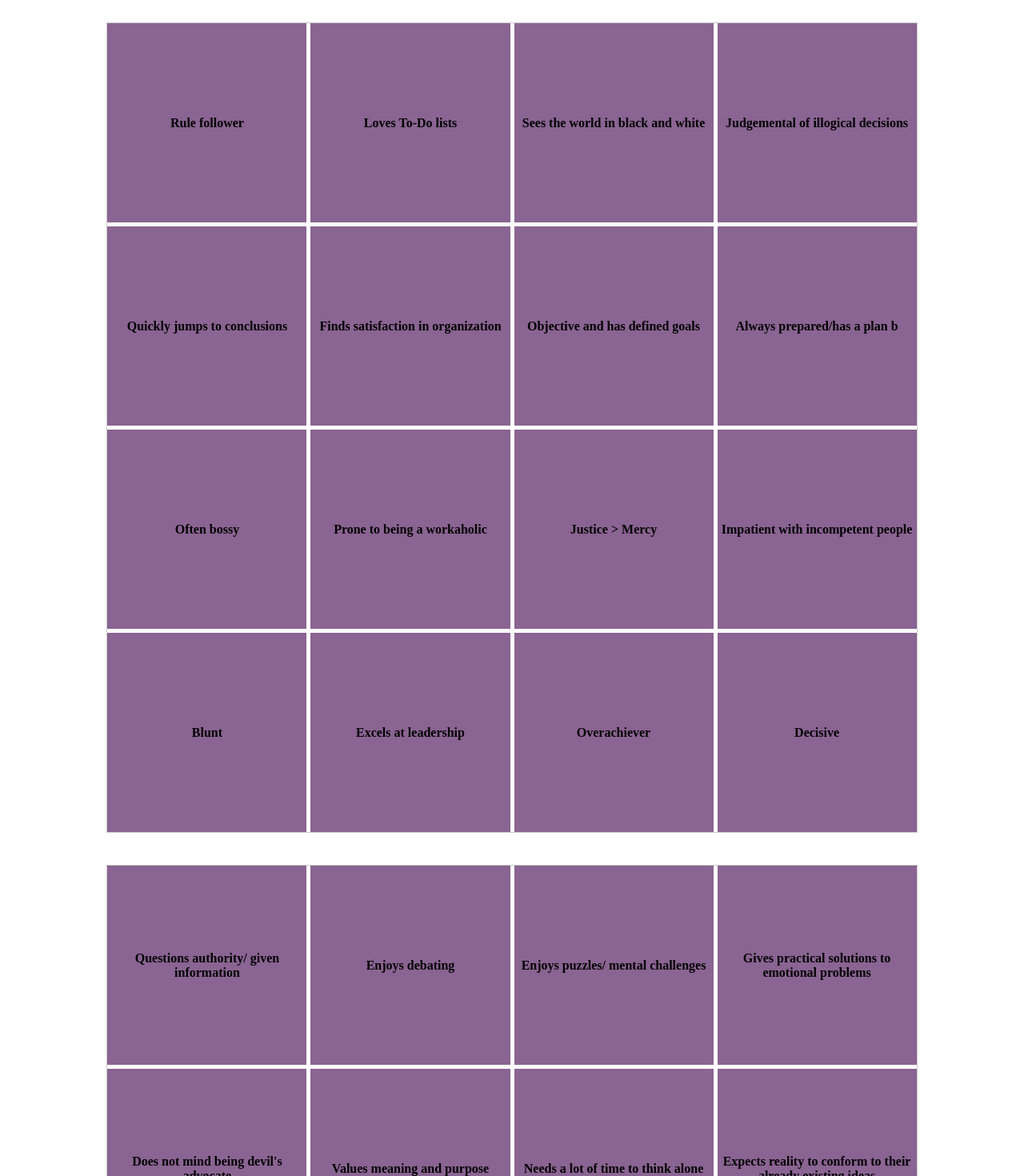
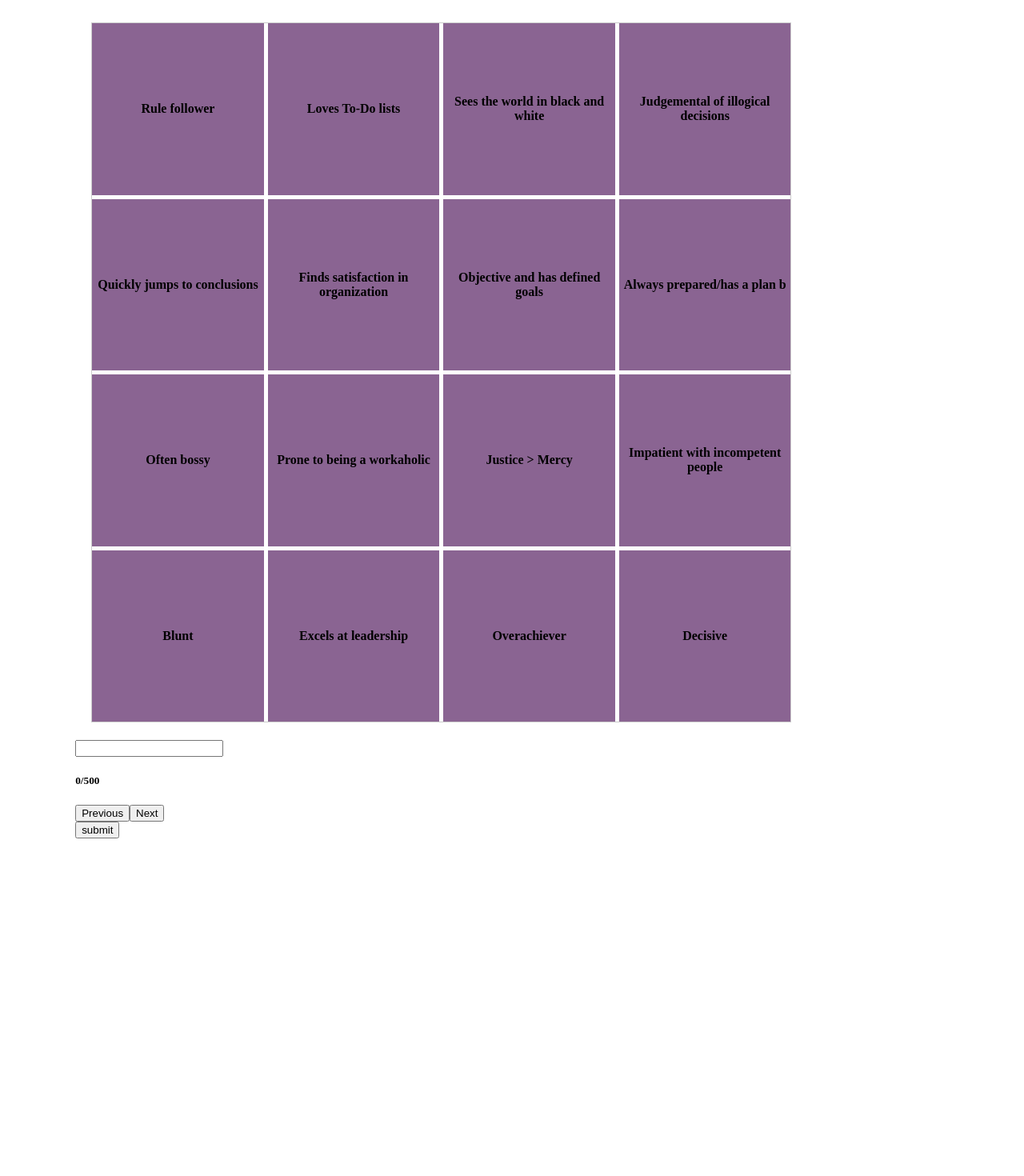
Before and after one commit to OmarDardery/CareerCatalyst, a React (Create React App) app: page / in a window 1280 px wide. Shown: the top 1470 px of the page at 80% size. After the commit the page ends 1056 px from the top, so only its background shows below. Built offline with nearby package versions, Linux system fonts and the light colour scheme.

Commit message:
added charts and pages functionality

```diff
--- a/package.json
+++ b/package.json
@@ -6,7 +6,9 @@
     "@testing-library/jest-dom": "^5.17.0",
     "@testing-library/react": "^13.4.0",
     "@testing-library/user-event": "^13.5.0",
+    "chart.js": "^4.4.6",
     "react": "^18.3.1",
+    "react-chartjs-2": "^5.2.0",
     "react-dom": "^18.3.1",
     "react-scripts": "5.0.1",
     "web-vitals": "^2.1.4"
--- a/src/App.js
+++ b/src/App.js
@@ -1,19 +1,9 @@
 import React, {useState} from 'react';
-import Bingo from "./components/bingo";
-import cognitiveFunctions from './cognitiveFunctionsData';
-import Chart from './components/chart';
+import MbtiPages from './components/mbtiPages';
 function App() {
-  let [testDone, setTestState] = useState(0);
+
   return (
-  <div className="App" style={{height: "fit-content", display: "flex", flexDirection: "column", justifyContent: "center", alignItems: "center"}}>
-  {cognitiveFunctions.map((cognitiveFunction) => {
-    return (<Bingo cognitiveFunction = {cognitiveFunction} />);
-  })}
-    <button onClick={() => {
-      setTestState(testDone + 1);
-    }}> submit </button>
-    {(testDone > 0) ? (<Chart cognitiveFunctions={cognitiveFunctions}/>) : null}
-  </div>
+  <MbtiPages />
   );
 }
 
--- a/src/cognitiveFunctionsData.js
+++ b/src/cognitiveFunctionsData.js
@@ -19,7 +19,11 @@ let cognitiveFunctions = [
         "Overachiever",
         "Decisive",
        ],
-      score: 0
+      score: 0,
+      openEnded: {
+        question: "",
+        answer: ""
+      }
     },
     {
       name: "ti",
@@ -41,7 +45,11 @@ let cognitiveFunctions = [
         "Competitive with oneself rather than others",
         "Rarely vocalizes thoughts behind a decision",
        ],
-      score: 0
+      score: 0,
+      openEnded: {
+        question: "",
+        answer: ""
+      }
     },
     {
       name: "se",
@@ -63,7 +71,11 @@ let cognitiveFunctions = [
         "Prefers engaging activities over conversing when hanging out",
         "Rarely in their head"
        ],
-      score: 0
+      score: 0,
+      openEnded: {
+        question: "",
+        answer: ""
+      }
     },
     {
       name: "si",
@@ -85,7 +97,11 @@ let cognitiveFunctions = [
         "Immediately notices if someone changed something about their apprearances",
         "enjoys organizing and categorizing information"
        ],
-      score: 0
+      score: 0,
+      openEnded: {
+        question: "",
+        answer: ""
+      }
     },
     {
       name: "ne",
@@ -107,7 +123,11 @@ let cognitiveFunctions = [
         "extremely curious and eager to learn about variety of topics",
         "enjoys imagining different scenarios and outcomes"
        ],
-      score: 0
+      score: 0,
+      openEnded: {
+        question: "",
+        answer: ""
+      }
     },
     {
       name: "ni",
@@ -129,7 +149,11 @@ let cognitiveFunctions = [
         "enjoys envisioning their life's trajectory",
         "I 'go with the flow'"
        ],
-      score: 0
+      score: 0,
+      openEnded: {
+        question: "",
+        answer: ""
+      }
     },
     {
       name: "fe",
@@ -151,7 +175,11 @@ let cognitiveFunctions = [
         "values group morale",
         "conflict makes them feel uneasy"
        ],
-      score: 0
+      score: 0,
+      openEnded: {
+        question: "",
+        answer: ""
+      }
     },
     {
       name: "fi",
@@ -173,8 +201,16 @@ let cognitiveFunctions = [
         "their face betrays attempts to hide emotions",
         "values meaningful close meaningful relationships"
        ],
-      score: 0
+      score: 0,
+      openEnded: {
+        question: "",
+        answer: ""
+      }
     }
   ];
-
+  cognitiveFunctions.map((cognitiveFunction) => {
+    cognitiveFunction.openEnded.change = function(answer){
+      cognitiveFunction.openEnded.answer = answer;
+    }
+  });
   export default cognitiveFunctions;
--- a/src/components/chart.js
+++ /dev/null
@@ -1,13 +0,0 @@
-import React from "react";
-
-function Chart(props){
-    return (
-        <div>
-            {props.cognitiveFunctions.map((cognitiveFunction) => {
-                return <p>{cognitiveFunction.name}: {`${((cognitiveFunction.score / 64) * 100)}%`}</p>;
-            })}
-        </div>
-    );
-}
-
-export default Chart;
--- /dev/null
+++ b/src/components/mbtiPages.js
@@ -0,0 +1,40 @@
+import React, {useState} from 'react';
+import cognitiveFunctions from '../cognitiveFunctionsData';
+import Chart from './mbtichart';
+import Page from './page';
+function MbtiPages() {
+  let [testDone, setTestState] = useState(0);
+  let [page, setPage] = useState(1);
+  return (
+  <div className="App" style={{height: "fit-content", display: "flex", flexDirection: "column", justifyContent: "center", alignItems: "center"}}>
+
+    {(testDone === 0 ) ? (
+        <div>
+            <div>
+            {cognitiveFunctions.map((cognitiveFunction, index) => {
+            return (page === index + 1) ? <Page cognitiveFunction = {cognitiveFunction} /> : null;
+            })}
+            <div style={{display: "flex"}}>
+                <button onClick={() => {
+                if(page > 1){
+                    setPage(page - 1);
+                }
+                }}> Previous </button>
+                <button onClick={() => {
+                    if(page < 8){
+                        setPage(page + 1);
+                    }
+                }}> Next </button>
+            </div>
+
+            </div>
+            <button onClick={() => {
+            setTestState(testDone + 1);
+            }}> submit </button>
+        </div>
+    ) : (<Chart cognitiveFunctions={cognitiveFunctions}/>)}
+  </div>
+  );
+}
+
+export default MbtiPages;
--- a/src/components/bingo.js
+++ b/src/components/mbtibingo.js
@@ -24,6 +24,7 @@ function Bingo(props) {
                 return <BingoBox change={scoreChange} question={question} key={index} />;
             })}
         </div>
+
     );
 }
 
--- /dev/null
+++ b/src/components/mbtichart.js
@@ -0,0 +1,85 @@
+import React from "react";
+import { Bar } from "react-chartjs-2";
+import {
+    Chart as ChartJS,
+    CategoryScale,
+    LinearScale,
+    BarElement,
+    Title,
+    Tooltip,
+    Legend,
+} from "chart.js";
+
+// Register required components
+ChartJS.register(CategoryScale, LinearScale, BarElement, Title, Tooltip, Legend);
+
+function Chart(props) {
+    const scoresAndNames = props.cognitiveFunctions.map(cognitiveFunction => ({
+        name: cognitiveFunction.name,
+        score: (((cognitiveFunction.score / 64) * 200) - 100),
+    }));
+
+    const labels = scoresAndNames.map(item => item.name);
+    const scores = scoresAndNames.map(item => item.score);
+
+    const data = {
+        labels: labels,
+        datasets: [
+            {
+                label: "Cognitive Function Scores",
+                data: scores,
+                backgroundColor: scores.map(score =>
+                    score >= 0 ? "rgba(75, 192, 192, 0.5)" : "rgba(255, 99, 132, 0.5)"
+                ),
+                borderColor: scores.map(score =>
+                    score >= 0 ? "rgba(75, 192, 192, 1)" : "rgba(255, 99, 132, 1)"
+                ),
+                borderWidth: 1,
+            },
+        ],
+    };
+
+    const options = {
+        responsive: true,
+        maintainAspectRatio: true,
+        aspectRatio: 1.5, // Keeps a decent aspect ratio for various screen sizes
+        scales: {
+            y: {
+                beginAtZero: false,
+                min: -100,
+                max: 100,
+                title: {
+                    display: true,
+                    text: "Score Range",
+                },
+            },
+            x: {
+                title: {
+                    display: true,
+                    text: "Cognitive Functions",
+                },
+            },
+        },
+        plugins: {
+            legend: {
+                display: true,
+                position: "top",
+            },
+            tooltip: {
+                callbacks: {
+                    label: function (context) {
+                        return `${context.label}: ${context.raw.toFixed(2)}`;
+                    },
+                },
+            },
+        },
+    };
+
+    return (
+        <div style={{ width: "100%", maxWidth: "600px", margin: "0 auto" }}>
+            <Bar data={data} options={options} />
+        </div>
+    );
+}
+
+export default Chart;
--- /dev/null
+++ b/src/components/openEnded.js
@@ -0,0 +1,23 @@
+import React, {useState} from "react";
+
+function OpenEnded(props){
+    const [inputValue, setInput] = useState("");
+
+    function handleChange(event){
+        if(event.target.value.length <= 500){
+            setInput(event.target.value);
+            props.answerSetter(inputValue);
+        }
+    }
+
+    return (
+        <div>
+            <h4>{props.question}</h4>
+            <input type="text" onChange={handleChange} value={inputValue}/>
+            <h5 style={(inputValue.length === 500)? {color: "red"} : null}>{inputValue.length}/500</h5>
+        </div>
+    );
+
+}
+
+export default OpenEnded;
--- /dev/null
+++ b/src/components/page.js
@@ -0,0 +1,14 @@
+import React from 'react';
+import Bingo from './mbtibingo';
+import OpenEnded from './openEnded';
+
+function Page(props){
+    return (
+        <div style={{width: "100%"}}>
+            <Bingo cognitiveFunction = {props.cognitiveFunction}/>
+            <OpenEnded question = {props.cognitiveFunction.openEnded.question} answerSetter = {props.cognitiveFunction.openEnded.change}/>
+        </div>
+    );
+}
+
+export default Page;
```
Also changed, not shown: 1 other file (tests, documents, lock files or other folders).
